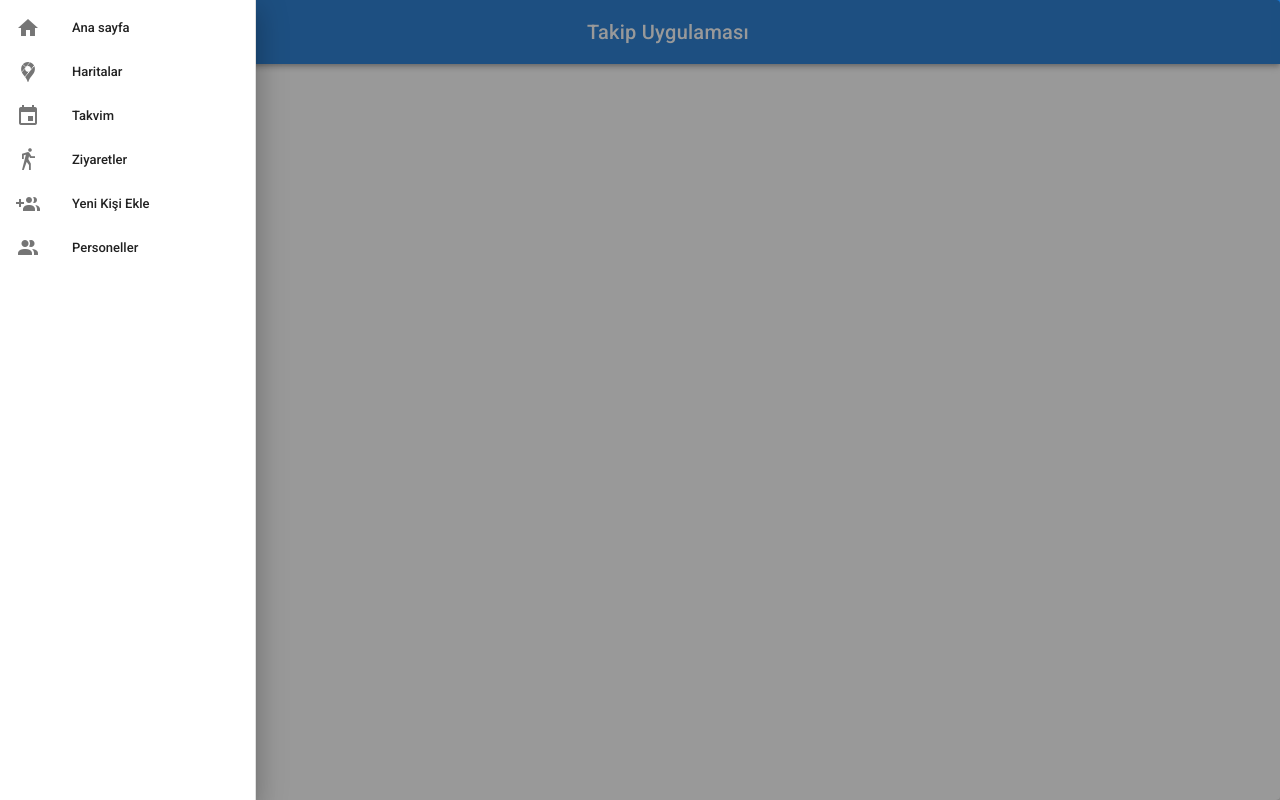
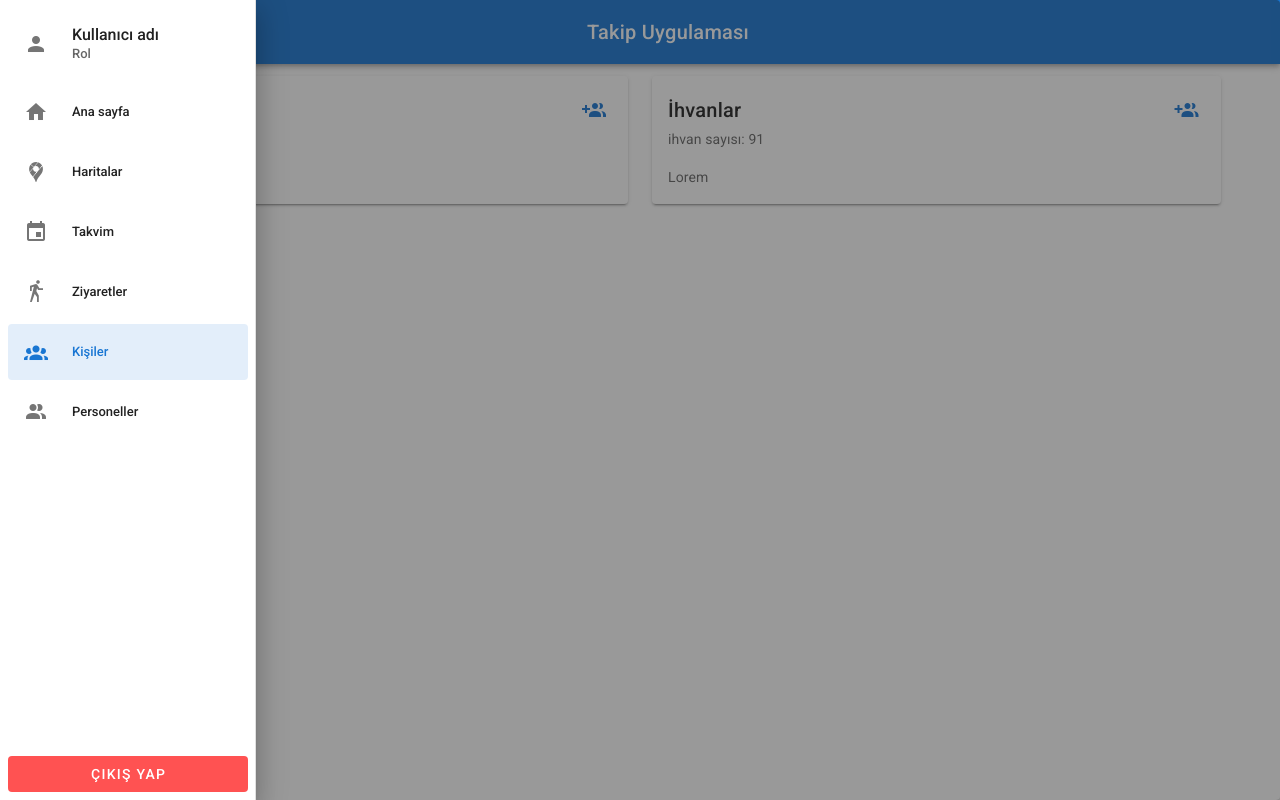
Before and after one commit to akifkadioglu/visit-app-frontend, a Vue app: page /kisiler in a window 1280 px wide. Both pictures are taken after a click on the button 28 px from the left and 32 px from the top of the page. Built offline with nearby package versions, Linux system fonts and the light colour scheme; what vue-apexcharts would draw is missing.

Commit message:
new pages and some fixes

```diff
--- a/public/index.html
+++ b/public/index.html
@@ -13,7 +13,7 @@
   <meta name="viewport" content="width=device-width,initial-scale=1.0">
   <link rel="icon" href="<%= BASE_URL %>favicon.ico">
   <title>
-    <%= htmlWebpackPlugin.options.title %>
+    Takip Programı
   </title>
   <link rel="stylesheet" href="https://fonts.googleapis.com/css?family=Roboto:100,300,400,500,700,900">
   <link rel="stylesheet" href="https://cdn.jsdelivr.net/npm/@mdi/font@latest/css/materialdesignicons.min.css">
--- a/src/App.vue
+++ b/src/App.vue
@@ -3,7 +3,9 @@
     <v-card height="100vh">
       <Drawer />
       <v-main>
-        <router-view />
+        <transition name="fade" mode="out-in">
+          <router-view />
+        </transition>
       </v-main>
     </v-card>
   </v-app>
@@ -19,6 +21,16 @@ export default {
 };
 </script>
 <style>
+.fade-enter-active,
+.fade-leave-active {
+  transition-duration: 0.3s;
+  transition-property: opacity;
+  transition-timing-function: ease;
+}
+.fade-enter,
+.fade-leave-active {
+  opacity: 0;
+}
 /* width */
 ::-webkit-scrollbar {
   width: 5px;
--- a/src/components/Drawer.vue
+++ b/src/components/Drawer.vue
@@ -8,49 +8,34 @@
     <v-navigation-drawer v-model="drawer" absolute temporary>
       <v-list nav dense>
         <v-list-item-group v-model="group" color="primary">
-          <v-list-item :to="{ name: 'Home' }" exact>
-            <v-list-item-icon>
-              <v-icon>mdi-home</v-icon>
-            </v-list-item-icon>
-            <v-list-item-title>Ana sayfa</v-list-item-title>
+          <v-list-item :to="{ name: 'Account' }" exact two-line>
+            <v-list-item-avatar>
+              <v-icon>mdi-account</v-icon>
+            </v-list-item-avatar>
+            <v-list-item-content>
+              <h6>Kullanıcı adı</h6>
+              <v-list-item-subtitle>Rol</v-list-item-subtitle>
+            </v-list-item-content>
           </v-list-item>
 
-          <v-list-item :to="{ name: 'Maps' }" exact>
-            <v-list-item-icon>
-              <v-icon>mdi-google-maps</v-icon>
-            </v-list-item-icon>
-            <v-list-item-title>Haritalar</v-list-item-title>
-          </v-list-item>
-
-          <v-list-item :to="{ name: 'Calendar' }" exact>
-            <v-list-item-icon>
-              <v-icon>mdi-calendar</v-icon>
-            </v-list-item-icon>
-            <v-list-item-title>Takvim</v-list-item-title>
-          </v-list-item>
-
-          <v-list-item :to="{ name: 'Visits' }" exact>
-            <v-list-item-icon>
-              <v-icon>mdi-walk</v-icon>
-            </v-list-item-icon>
-            <v-list-item-title>Ziyaretler</v-list-item-title>
-          </v-list-item>
-
-          <v-list-item :to="{ name: 'AddSomeone' }" exact>
-            <v-list-item-icon>
-              <v-icon>mdi-account-multiple-plus</v-icon>
-            </v-list-item-icon>
-            <v-list-item-title>Yeni Kişi Ekle</v-list-item-title>
-          </v-list-item>
-
-          <v-list-item :to="{ name: 'Personels' }" exact>
-            <v-list-item-icon>
-              <v-icon>mdi-account-multiple</v-icon>
-            </v-list-item-icon>
-            <v-list-item-title>Personeller</v-list-item-title>
+          <v-list-item
+            v-for="(item, index) in routes"
+            :key="index"
+            :to="{ name: item.route }"
+            exact
+          >
+            <v-list-item-avatar>
+              <v-icon>{{ item.icon }}</v-icon>
+            </v-list-item-avatar>
+            <v-list-item-title>{{ item.name }}</v-list-item-title>
           </v-list-item>
         </v-list-item-group>
       </v-list>
+      <template v-slot:append>
+        <div class="pa-2">
+          <v-btn color="error" block dark elevation="0"> Çıkış yap </v-btn>
+        </div>
+      </template>
     </v-navigation-drawer>
   </div>
 </template>
@@ -61,6 +46,38 @@ export default {
     return {
       drawer: false,
       group: null,
+      routes: [
+        {
+          name: "Ana sayfa",
+          icon: "mdi-home",
+          route: "Home",
+        },
+        {
+          name: "Haritalar",
+          icon: "mdi-google-maps",
+          route: "Maps",
+        },
+        {
+          name: "Takvim",
+          icon: "mdi-calendar",
+          route: "Calendar",
+        },
+        {
+          name: "Ziyaretler",
+          icon: "mdi-walk",
+          route: "Visits",
+        },
+        {
+          name: "Kişiler",
+          icon: "mdi-account-group",
+          route: "People",
+        },
+        {
+          name: "Personeller",
+          icon: "mdi-account-multiple",
+          route: "Personnels",
+        },
+      ],
     };
   },
 };
--- a/src/router/index.js
+++ b/src/router/index.js
@@ -4,8 +4,9 @@ import Home from '../views/Home.vue'
 import Maps from '../views/Maps.vue'
 import Calendar from '../views/Calendar.vue'
 import Visits from '../views/Visits.vue'
-import AddSomeone from '../views/AddSomeone.vue'
-import Personels from '../views/Personels.vue'
+import People from '../views/People.vue'
+import Personnels from '../views/Personnels.vue'
+import Account from '../views/Account.vue'
 
 Vue.use(VueRouter)
 
@@ -31,14 +32,19 @@ const routes = [
     component: Visits
   },
   {
-    path: '/kisi-ekle',
-    name: 'AddSomeone',
-    component: AddSomeone
+    path: '/kisiler',
+    name: 'People',
+    component: People
   },
   {
     path: '/personeller',
-    name: 'Personels',
-    component: Personels
+    name: 'Personnels',
+    component: Personnels
+  },
+  {
+    path: '/hesabim',
+    name: 'Account',
+    component: Account
   }
 
 
--- a/src/views/AddSomeone.vue
+++ b/src/views/Account.vue
@@ -1,5 +1,5 @@
 <template>
-  <div>sdf</div>
+  <div>naber</div>
 </template>
 
 <script>
--- a/src/views/Calendar.vue
+++ b/src/views/Calendar.vue
@@ -20,7 +20,6 @@
           :now="today.slice(0, 10)"
           :value="today.slice(0, 10)"
           :events="events"
-          color="primary"
           type="month"
         ></v-calendar>
 
--- a/src/views/Home.vue
+++ b/src/views/Home.vue
@@ -25,12 +25,22 @@
               <v-list-item-title>Esnaf adı</v-list-item-title>
               <v-list-item-subtitle>Hakkında açıklama</v-list-item-subtitle>
             </v-list-item-content>
+            <v-list-item-action>
+              <v-btn icon>
+                <v-icon color="error">mdi-delete-outline</v-icon>
+              </v-btn>
+            </v-list-item-action>
           </v-list-item>
           <v-list-item two-line>
             <v-list-item-content>
               <v-list-item-title>Esnaf adı</v-list-item-title>
               <v-list-item-subtitle>Hakkında açıklama</v-list-item-subtitle>
             </v-list-item-content>
+            <v-list-item-action>
+              <v-btn icon>
+                <v-icon color="error">mdi-delete-outline</v-icon>
+              </v-btn>
+            </v-list-item-action>
           </v-list-item>
         </v-card>
       </div>
@@ -39,7 +49,7 @@
           <v-subheader>İHVANLAR</v-subheader>
           <v-list-item two-line>
             <v-list-item-content>
-              <v-list-item-title>Esnaf adı</v-list-item-title>
+              <v-list-item-title>İhvan adı</v-list-item-title>
               <v-list-item-subtitle>Hakkında açıklama</v-list-item-subtitle>
             </v-list-item-content>
             <v-list-item-action>
@@ -51,7 +61,15 @@
         </v-card>
       </div>
     </div>
-    <AddToVisits :addToVisits="isSheetOpen" @closeSheet="closeSheet" />
+    <AddToVisits
+      :addToVisits="isSheetOpen"
+      @closeSheet="closeSheet"
+      :user="{
+        name: 'Başlık',
+        description:
+          'çok çokçok çokçok çokçok çokçok çokçok çokçok çokçok çok uzun açıklama',
+      }"
+    />
   </div>
 </template>
 
--- /dev/null
+++ b/src/views/People.vue
@@ -0,0 +1,36 @@
+<template>
+  <div class="container">
+    <div class="row">
+      <div class="col-sm-6">
+        <v-card max-height="85vh" class="scroll">
+          <v-card-title primary-title class="navbar">
+            <div>Esnaflar</div>
+            <v-btn color="primary" icon>
+              <v-icon>mdi-account-multiple-plus</v-icon>
+            </v-btn>
+          </v-card-title>
+          <v-card-subtitle> Esnaf sayısı: 51</v-card-subtitle>
+          <v-card-text> Lorem </v-card-text>
+        </v-card>
+      </div>
+      <div class="col-sm-6">
+        <v-card max-height="85vh" class="scroll">
+          <v-card-title primary-title class="navbar">
+            <div>İhvanlar</div>
+            <v-btn color="primary" icon>
+              <v-icon>mdi-account-multiple-plus</v-icon>
+            </v-btn>
+          </v-card-title>
+          <v-card-subtitle> ihvan sayısı: 91 </v-card-subtitle>
+          <v-card-text> Lorem </v-card-text>
+        </v-card>
+      </div>
+    </div>
+  </div>
+</template>
+
+<script>
+export default {};
+</script>
+
+<style></style>
--- a/src/views/Personels.vue
+++ /dev/null
@@ -1,9 +0,0 @@
-<template>
-  <div>sdflkb</div>
-</template>
-
-<script>
-export default {};
-</script>
-
-<style></style>
--- /dev/null
+++ b/src/views/Personnels.vue
@@ -0,0 +1,22 @@
+<template>
+  <div class="container" style="display: grid; place-items: center">
+    <div style="width: 600px">
+      <v-card max-height="85vh" class="scroll">
+        <v-card-title primary-title class="navbar">
+          <div>Personeller</div>
+          <v-btn color="primary" icon>
+            <v-icon>mdi-account-multiple-plus</v-icon>
+          </v-btn>
+        </v-card-title>
+        <v-card-subtitle> personel sayısı: 51</v-card-subtitle>
+        <v-card-text> Lorem </v-card-text>
+      </v-card>
+    </div>
+  </div>
+</template>
+
+<script>
+export default {};
+</script>
+
+<style></style>
```
Also changed, not shown: src/components/Home/AddToVisits.vue (+18 -16 lines), 1 other file (tests, documents, lock files or other folders).
